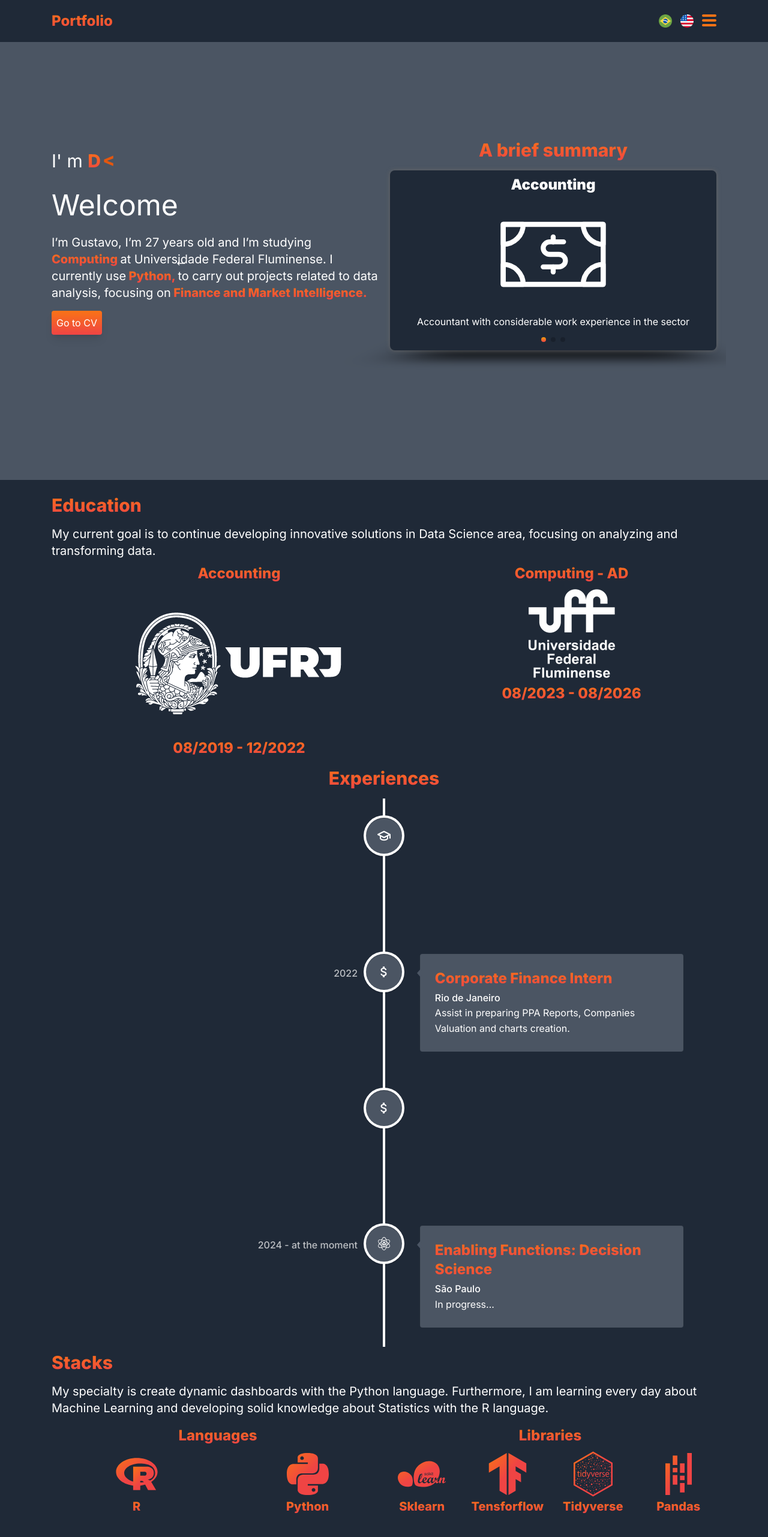
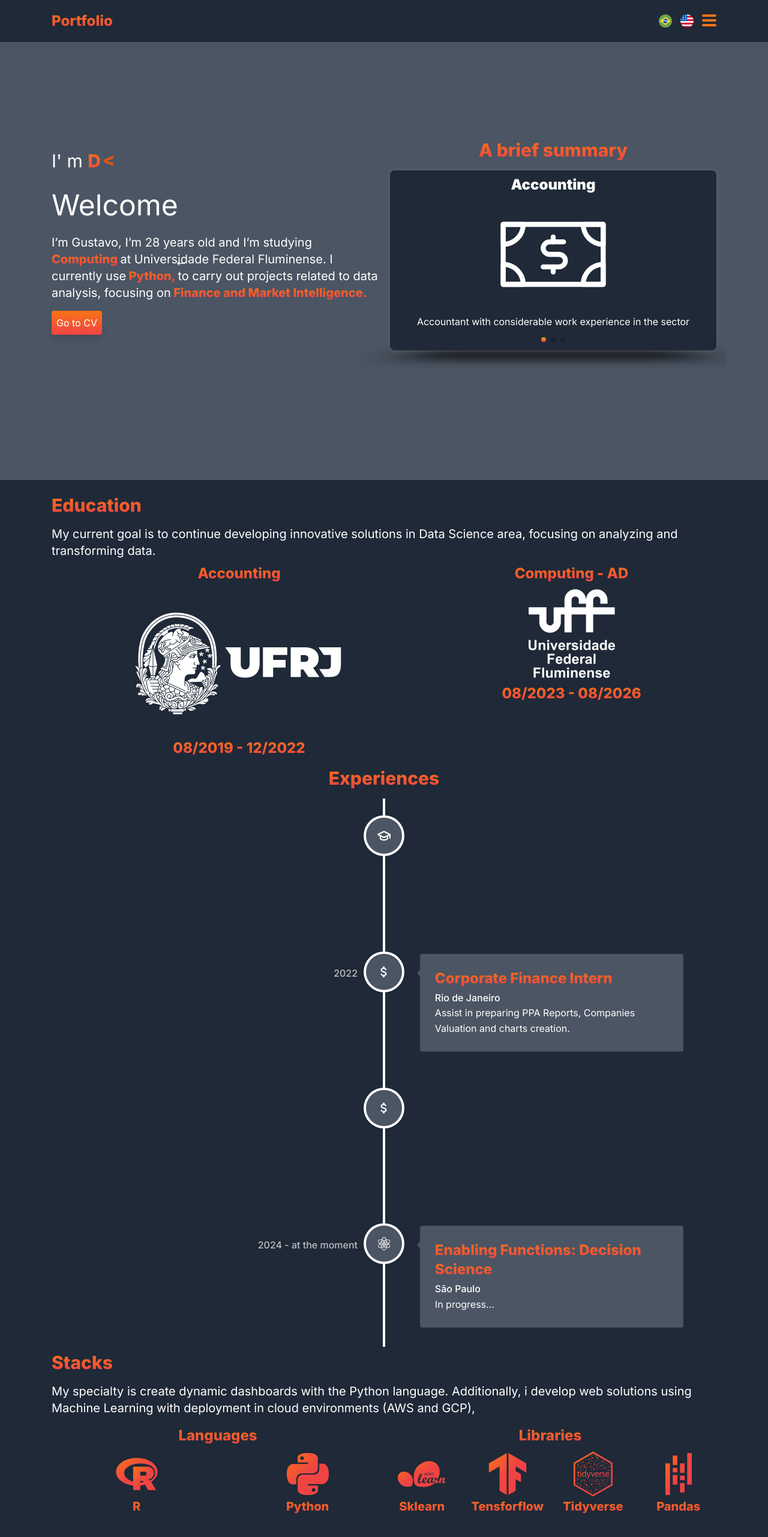
Before and after one commit to Sevengusta/Personal-Portfolio, a Next.js app: page / in a window 1280 px wide. Shown: the top 2562 px of the page at 60% size. Built offline with nearby package versions, Linux system fonts and the light colour scheme.

Commit message:
atualizando a área about me

```diff
--- a/src/app/Components/about/About.tsx
+++ b/src/app/Components/about/About.tsx
@@ -96,14 +96,13 @@ export const About = () => {
             >
             {themeCtx?.theme === 'Portuguese' &&
             'Minha especialidade é a criação de dashboards dinâmicos com a \
-            linguagem Python. Além disso, estou aprendendo todos os dias sobre \
-            Machine Learning e desenvolvendo sólidos conhecimentos sobre \
-            Estatística com a linguagem R.'
+            linguagem Python. Além disso, desenvolvo soluções web com o uso de \
+            Machine Learning com a implantação em ambientes de nuvem (AWS e GCP).'
             }
             {themeCtx?.theme === 'English' &&
             'My specialty is create dynamic dashboards with the Python language. \
-             Furthermore, I am learning every day about Machine Learning \
-            and developing solid knowledge about Statistics with the R language.'
+             Additionally, i develop web solutions using Machine Learning  \
+            with deployment in cloud environments (AWS and GCP),'
             }
             </p>
           </div>
--- a/src/app/Components/home/LeftArea.tsx
+++ b/src/app/Components/home/LeftArea.tsx
@@ -45,7 +45,7 @@ const LeftArea = () => {
           <>
             <h1 className=" text-3xl  md:text-5xl md:py-4">Welcome</h1>
             <p className=" text-sm  md:text-xl xl:text-xl  py-2">
-              I&rsquo;m Gustavo, I&rsquo;m 27 years old and I&rsquo;m studying{" "}
+              I&rsquo;m Gustavo, I&rsquo;m 28 years old and I&rsquo;m studying{" "}
               <Font> Computing  </Font>
               at Universidade Federal Fluminense. I currently use
               <Font> Python,</Font>to carry out projects related to data analysis,
@@ -64,7 +64,7 @@ const LeftArea = () => {
           <>
           <h1 className=" text-3xl  md:text-5xl md:py-4">Seja bem vindo</h1>
           <p className=" text-sm  md:text-xl xl:text-xl  py-2">
-            Eu sou o Gustavo, tenho 27 anos de idade e estou cursando{" "}
+            Eu sou o Gustavo, tenho 28 anos de idade e estou cursando{" "}
             <Font> Computação </Font>
             pela Universidade Federal Fluminense. Atualmente utilizo o
             <Font> Python,</Font>para realizar projetos relacionados a análise de
--- a/src/app/contexts/LanguageContexts.tsx
+++ b/src/app/contexts/LanguageContexts.tsx
@@ -12,7 +12,7 @@ export const ThemeContext = createContext<ThemeContext | null>(null);
 
 export const ThemeProvider = ({ children }: { children: ReactNode }) => {
   const storedTheme = typeof window !== 'undefined' ? localStorage.getItem(STORAGE_KEY) : null;
-  const defaultTheme = storedTheme || 'English';
+  const defaultTheme = storedTheme || 'English' || 'Portuguese' ;
   const [theme, setTheme] = useState(defaultTheme);
 
   useEffect(() => {
```
